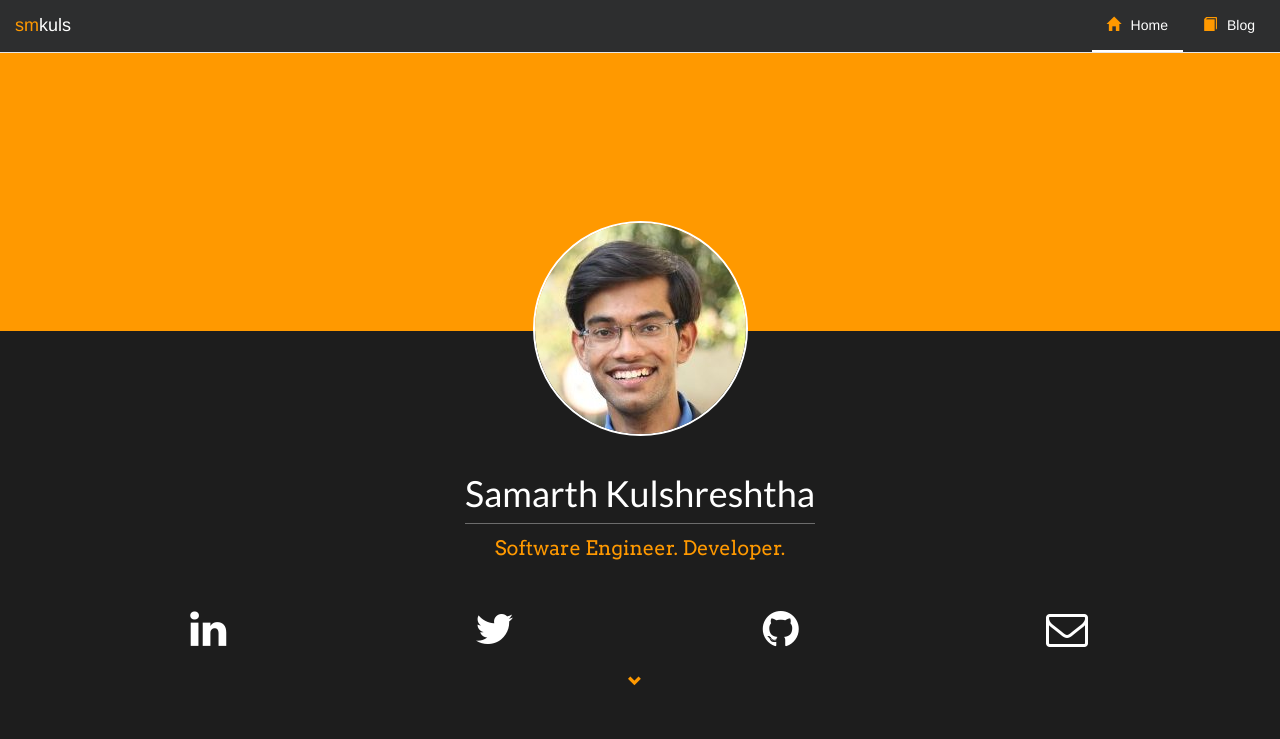
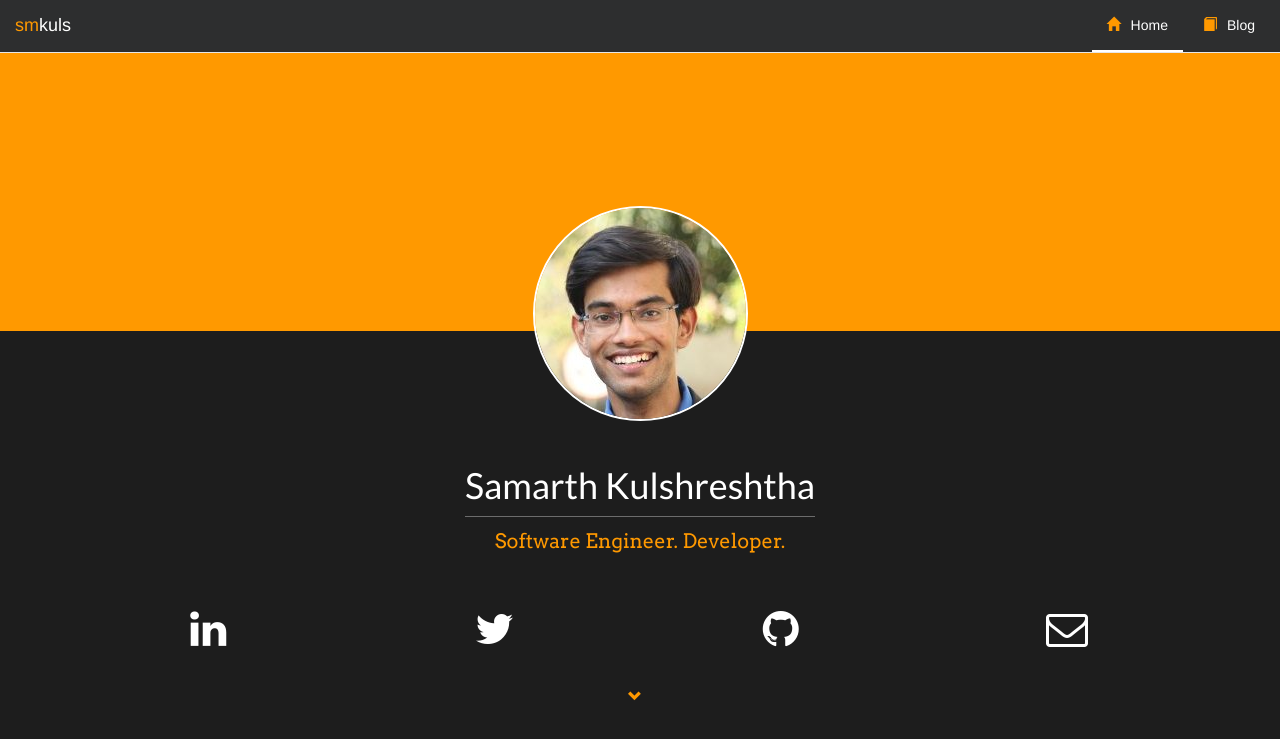
Before and after one commit to smkuls/smkuls.github.io, a Jekyll site: the page built from index.html, in a window 1280 px wide. Shown: the top 739 px of the page. Built offline with Jekyll 4.4.1, drawn with Linux system fonts in a browser that asks for light colours; nearby versions of some CDN libraries.

Commit message:
changed margin and padding to percent

```diff
--- a/css/main.scss
+++ b/css/main.scss
@@ -130,19 +130,14 @@ img
   margin:0px;
 }
 #avatar {
-    margin-top:-110px;
+    //margin-top:-110px;
+    margin-top:-10%;
     border: 2px solid white;
+
 }
 .center
 {
   text-align: center;
-}
-@media (max-width: 200px)
-{
-  #avatar
-  {
-    margin-top:-60px;
-  }
 }
 
 @media (max-width: 767px)
@@ -152,19 +147,29 @@ img
     width:156px;
     margin-top:-80px;
   }
+  .container
+  {
+    padding-top:10px;
+  }
+  .container h1
+  {
+    padding-bottom: 5px;
+  }
 }
 
 .container
 {
   text-align: center;
-  padding-top: 18px;
+  //padding-top: 18px;
+  padding-top: 2%;
 }
 
 .container h1
 {
   font-family: 'Lato', sans-serif;
   color: $white_color;
-  padding-bottom: 10px;
+  //padding-bottom: 10px;
+  padding-bottom: 1%;
   border-bottom: 1px solid #FFFFFF;
   border-bottom-color: rgba(255,255,255,0.35);
   display:inline-block;
@@ -181,7 +186,8 @@ img
 }
 .scroll-down .glyphicon {
   color: $yellow_color;
-  padding-top: 10px;
+  //padding-top: 10px;
+  padding-top: 5%;
   animation-name: wiggle;
   animation-duration: 1.2s;
   animation-timing-function: linear;
@@ -192,24 +198,30 @@ img
 
 @keyframes wiggle {
     0% {
-        padding-top: 10px;
+        //padding-top: 10px;
+        padding-top: 2%;
     }
     50% {
-        padding-top: 18px;
+        //padding-top: 18px;
+        padding-top: 2.5%;
     }
     100% {
-        padding-top: 10px;
+        //padding-top: 10px;
+        padding-top: 2%;
     }
 }
 
 @-webkit-keyframes wiggle {
-    0% {
-        padding-top: 10px;
+   0% {
+        //padding-top: 10px;
+        padding-top: 2%;
     }
     50% {
-        padding-top: 18px;
+        //padding-top: 18px;
+        padding-top: 2.5%;
     }
     100% {
-        padding-top: 10px;
+        //padding-top: 10px;
+        padding-top: 2%;
     }
 }
```
